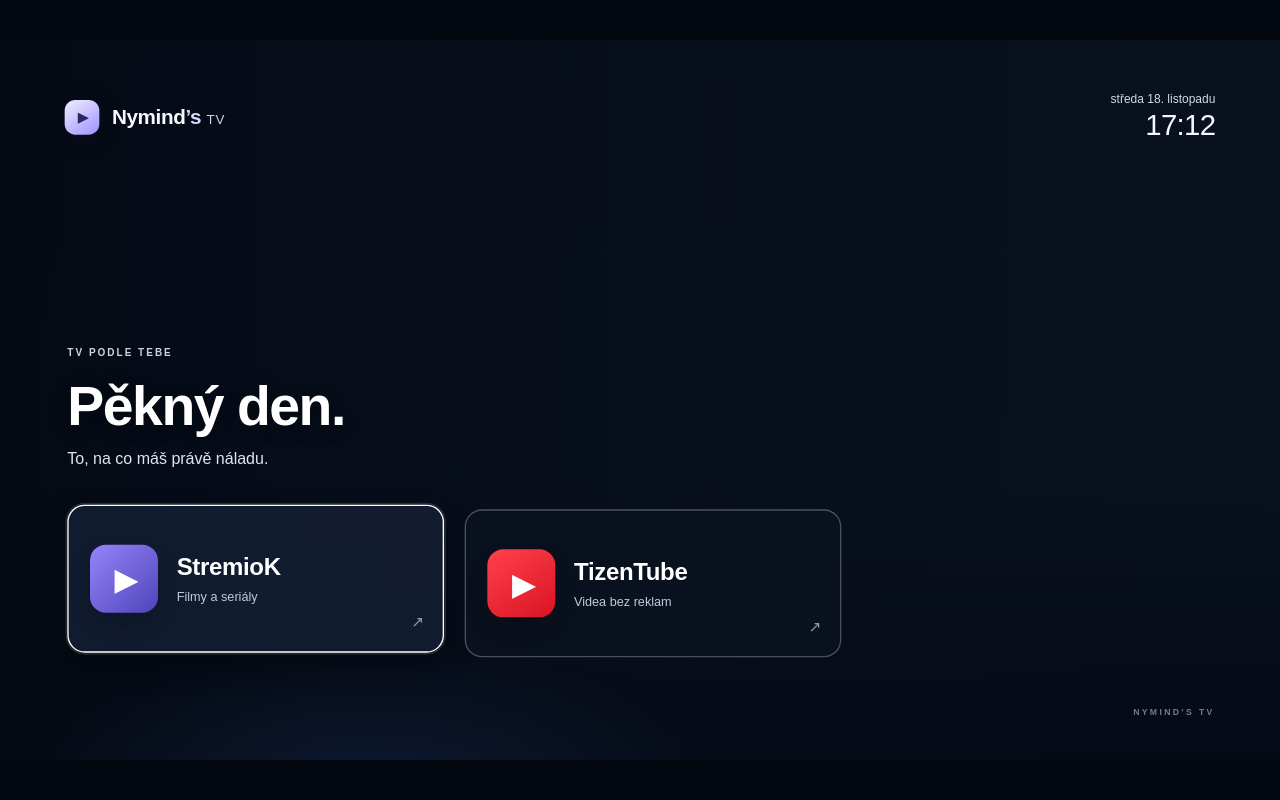
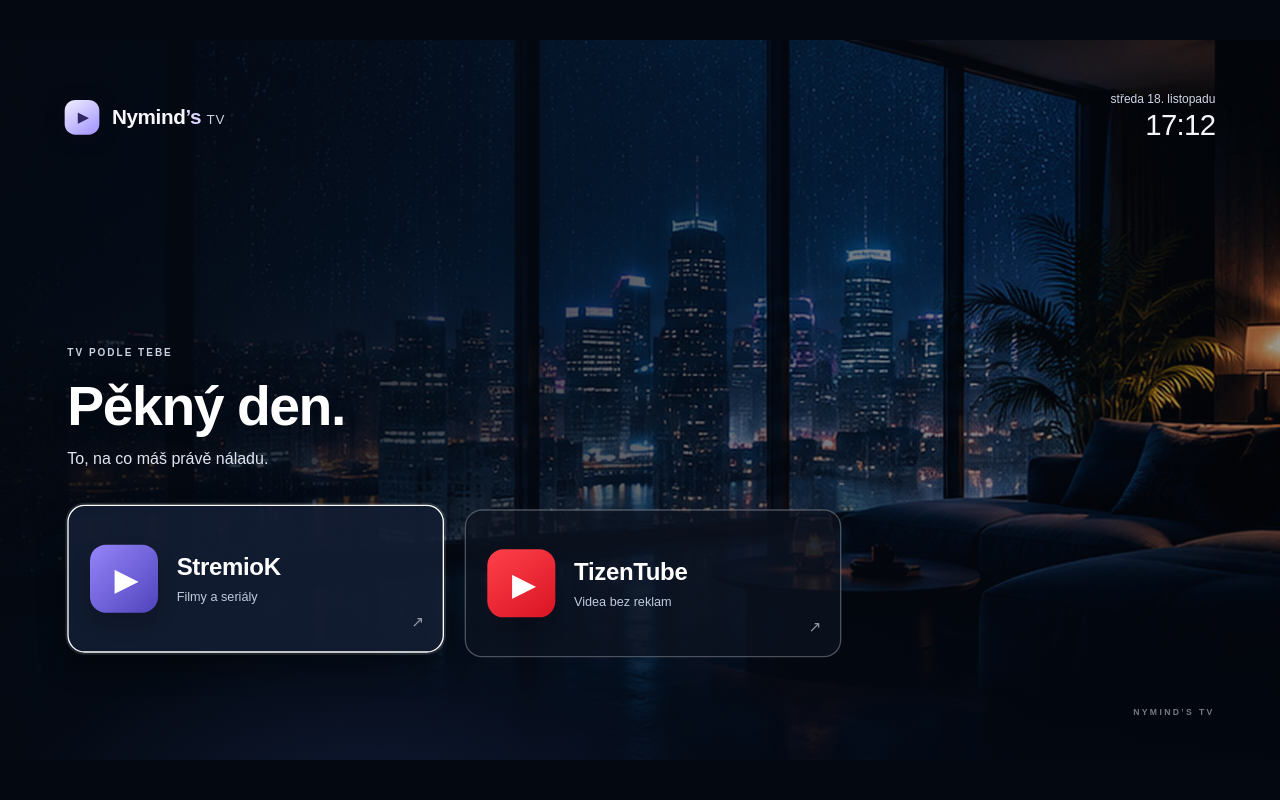
Before and after one commit to romangazdik-web/mojeTV, a website: page app/index.html in a window 1280 px wide. Drawn offline with Linux system fonts and the light colour scheme; files whose address does not match are found by name.

Commit message:
Update index.html

```diff
--- a/app/index.html
+++ b/app/index.html
@@ -61,7 +61,7 @@
   function showWallpaper(){
     var now=new Date();
     var h=now.getHours();
-    var index=h%6; /* one wallpaper per hour, rotates through the four local images */
+    var index=h%4; /* one wallpaper per hour, rotates through the four local images */
     if(index!==lastIndex){
       lastIndex=index;
       if(!bg.style.backgroundImage){bg.style.backgroundImage='url("wallpapers/wallpaper-'+index+'.jpg")';}
```
